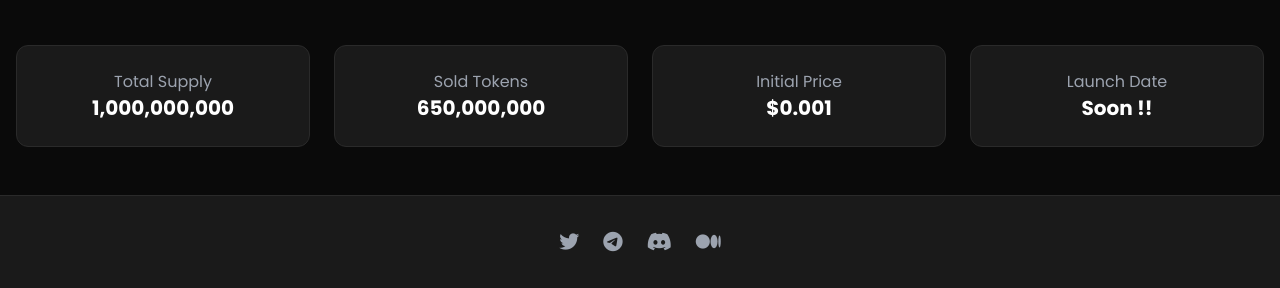
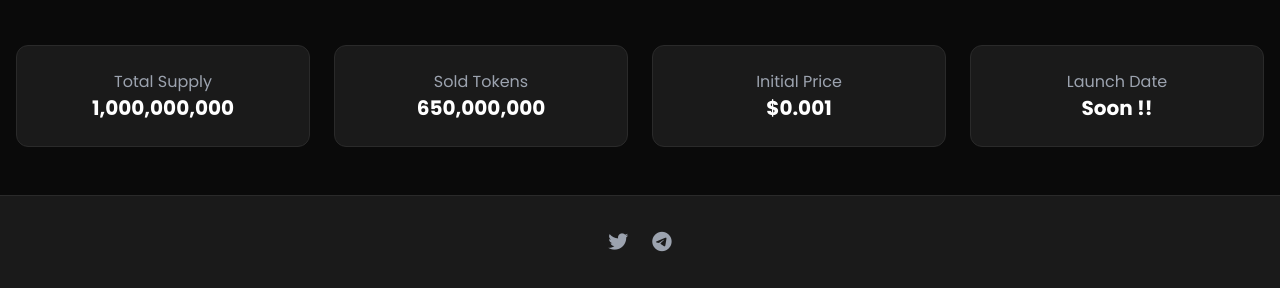
Before and after one commit to a-iceo/Quantum, a plain HTML site: page index.html in a window 1280 px wide. Shown: the part 871-1159 px from the top of the page. Drawn offline with nearby package versions, Linux system fonts and the light colour scheme.

Commit message:
Update index.html

```diff
--- a/index.html
+++ b/index.html
@@ -152,12 +152,8 @@
           >
             <i class="fab fa-telegram text-xl"></i>
           </a>
-          <a href="#" class="text-gray-400 hover:text-[#ff3366] transition-colors">
-            <i class="fab fa-discord text-xl"></i>
-          </a>
-          <a href="#" class="text-gray-400 hover:text-[#ff3366] transition-colors">
-            <i class="fab fa-medium text-xl"></i>
-          </a>
+
+
         </div>
       </div>
     </footer>
```
